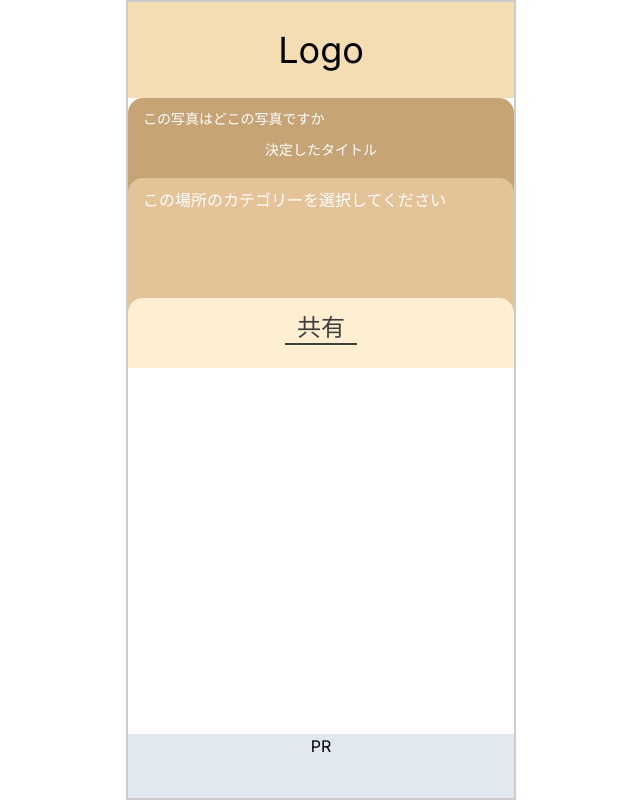
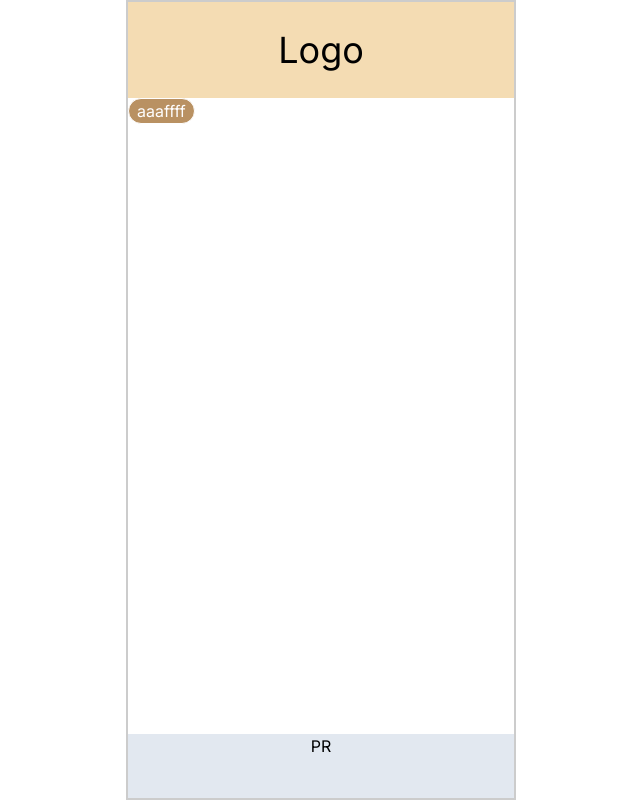
Before and after one commit to kusanohatsumi/yurumetabi, a Next.js app: page / in a window 1280 px wide. Shown: the whole page, without its empty margins (319-959 px from the left). Built offline with nearby package versions, Linux system fonts and the light colour scheme.

Commit message:
カテゴリーボタンの完成

```diff
--- a/src/app/page.tsx
+++ b/src/app/page.tsx
@@ -1,5 +1,6 @@
 
 import CameraScreen from "@/feature/CameraScreen";
+import CategoryBtn from "@/feature/CategoryBtn";
 import Header_main from "@/feature/header";
 import Menu from "@/feature/menu";
 import PhotoConfirmation from "@/feature/PhotoConfirmation";
@@ -11,7 +12,7 @@ export default function Home() {
     <>
       <Header_main params="main" />
       <main>
-        <PhotoConfirmation/>
+        <CategoryBtn/>
       </main>
       <PR />
     </>
--- /dev/null
+++ b/src/feature/CategoryBtn/index.tsx
@@ -0,0 +1,28 @@
+"use client";
+
+import React, { useState } from 'react';
+
+export default function CategoryBtn(){
+    const [color, setColor] = useState('#B99162');
+
+    const style = {
+        color: '#fefefe',
+        backgroundColor: color,
+        border: '.5px solid #fefefe',
+        borderRadius: '16px',
+        paddingLeft: '8px',
+        paddingRight: '8px'
+    }
+
+    const handleClick = () => {
+        setColor('#A98C65');
+    }
+
+    return(
+        <>
+            <div>
+                <button style={style} onClick={handleClick}>aaaffff</button>
+            </div>
+        </>
+    )
+}
```
